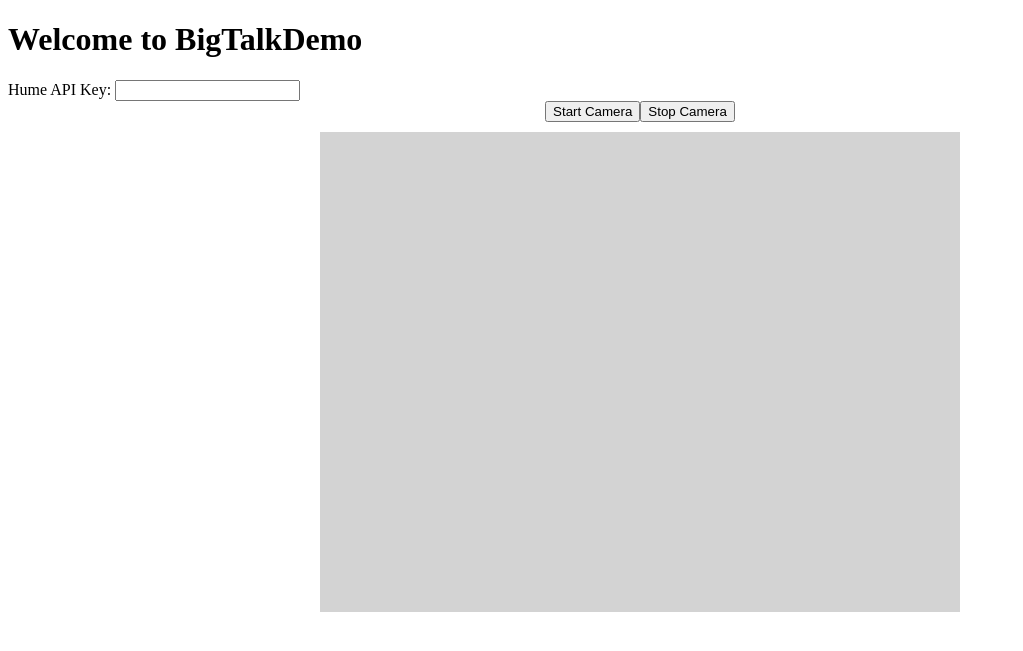
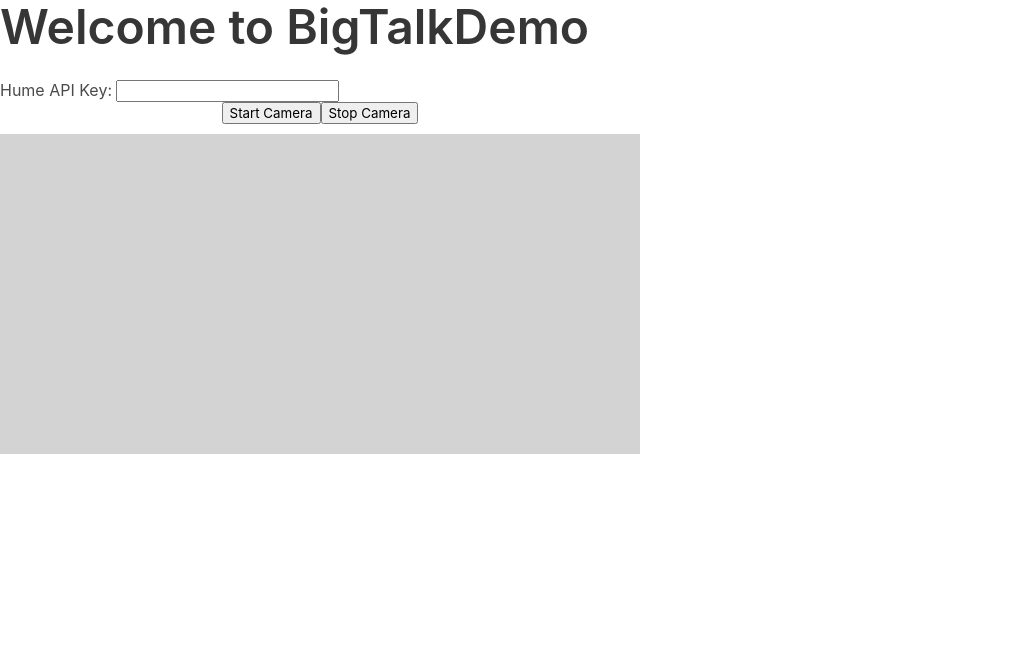
Before and after one commit to Rei-Ruimin/BigTalkDemo, a Django app: page / in a window 1280 px wide. Shown: the top 651 px of the page, without its empty margins (0-1023 px from the left). Run offline with Django 5.2, Linux system fonts and the light colour scheme.

Commit message:
update home layout and format homejs

```diff
--- a/BigTalkDemo/one_page_demo/static/home.js
+++ b/BigTalkDemo/one_page_demo/static/home.js
@@ -119,7 +119,7 @@ function startSendingVideo() {
         ctx.drawImage(video, 0, 0, canvas.width, canvas.height);
         canvas.toBlob(blob => {
             const reader = new FileReader();
-            reader.onload = function() {
+            reader.onload = function () {
                 sendFrame(reader.result.split(',')[1]);
             };
             reader.readAsDataURL(blob);
--- a/BigTalkDemo/one_page_demo/templates/home.html
+++ b/BigTalkDemo/one_page_demo/templates/home.html
@@ -2,22 +2,27 @@
 
 <!DOCTYPE html>
 <html lang="en">
+
 <head>
     <meta charset="UTF-8">
     <meta name="viewport" content="width=device-width, initial-scale=1.0">
     <title>BigTalkDemo</title>
+    <link rel="stylesheet" href="https://cdn.jsdelivr.net/npm/bulma@0.9.4/css/bulma.min.css">
     <link rel="stylesheet" href="{% static 'home.css' %}">
+
 </head>
+
 <body>
     <!-- This is just to store CSRF token in HTML -->
     <div style="display:none;">
         {% csrf_token %}
     </div>
-    <div id="loadingBlock"  style="display:none;">
-        <h1>Loading...</h1>
+    <div id="loadingBlock" style="display:none;">
+        <h1 class="title is-1">Loading...</h1>
     </div>
-    <div id="demoBlock">
-        <h1>Welcome to BigTalkDemo</h1>
+    <div class="columns" id="demoBlock">
+        <div class="column">
+            <h1 class="title is-1">Welcome to BigTalkDemo</h1>
             <label for="humeApiKey">Hume API Key:</label>
             <input type="text" id="humeApiKey" name="humeApiKey">
 
@@ -28,6 +33,8 @@
             <div id="videoContainer">
                 <video id="video" width="640" height="480" autoplay></video>
             </div>
+        </div>
+
             <div id="data">
                 <div id="top-expressions"></div>
                 <div id="expression-levels"></div>
@@ -36,4 +43,5 @@
         <script type="module" src="{% static 'home.js' %}"></script>
     </div>
 </body>
+
 </html>
```
Lines whose indentation alone changed are shown as unchanged.
